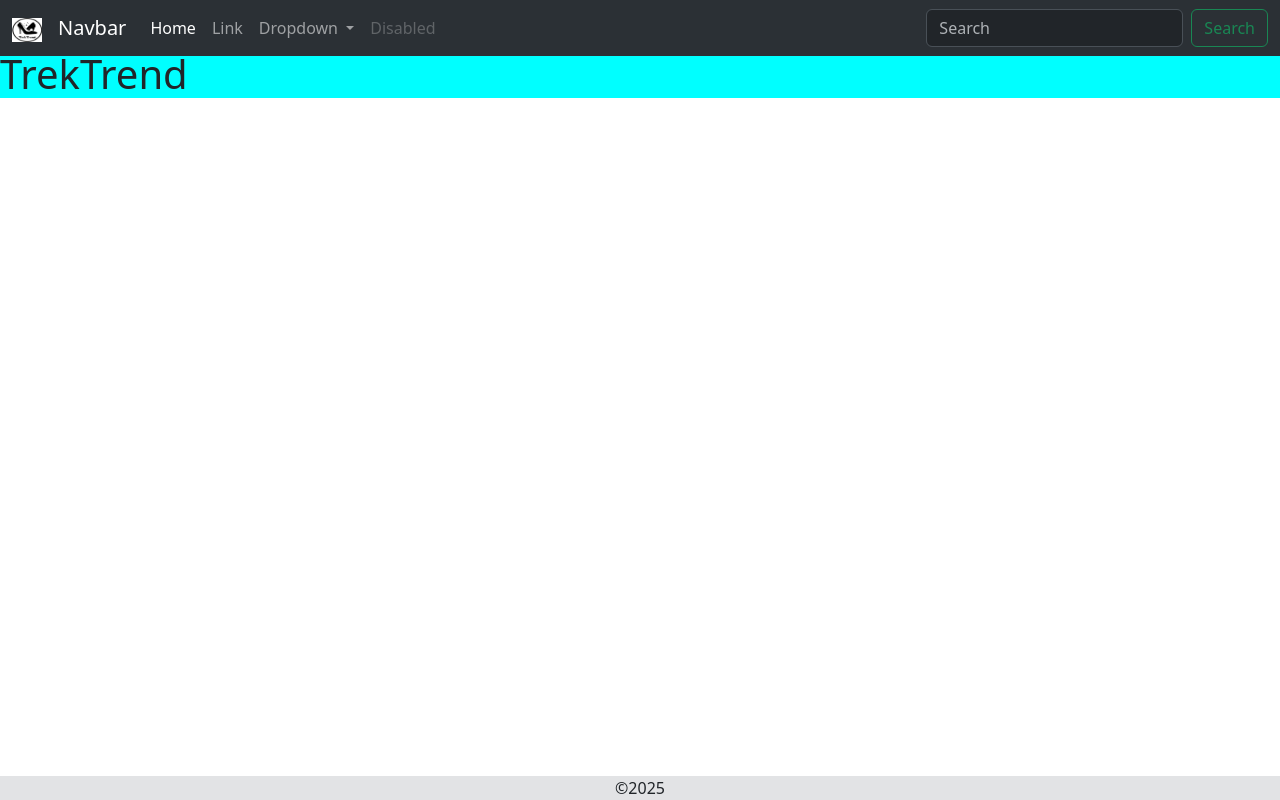
After one commit to CoderShivi/Django-project, a Django app: page /contacts in a window 1280 px wide. The commit adds this page. Run offline with Django 5.2, Linux system fonts and the light colour scheme.

```diff
--- /dev/null
+++ b/shop/mainapp/templates/contacts.html
@@ -0,0 +1,63 @@
+<!DOCTYPE html>
+{% load static %}
+<html lang="en">
+<head>
+    <meta charset="UTF-8">
+    <meta name="viewport" content="width=device-width, initial-scale=1.0">
+    <title>TrekTrend</title>
+    <link href="https://cdn.jsdelivr.net/npm/bootstrap@5.3.3/dist/css/bootstrap.min.css" rel="stylesheet" integrity="sha384-QWTKZyjpPEjISv5WaRU9OFeRpok6YctnYmDr5pNlyT2bRjXh0JMhjY6hW+ALEwIH" crossorigin="anonymous">
+    <link rel="stylesheet" href="{% static 'css/style.css' %}">
+    <link rel="shortcut icon" href="{% static 'images\icons\crop-backremove.ico' %}" type="image/x-icon">
+</head>
+<body>
+    <header>
+        <nav class="navbar navbar-expand-lg bg-body-tertiary"data-bs-theme="dark">
+            <div class="container-fluid">
+                <a class="navbar-brand" href="">
+                    <img src="{% static 'images\logos\Borcelle Shoes.png' %}" alt="Bootstrap" width="30" height="24">
+                  </a>
+              <a class="navbar-brand" href="#">Navbar</a>
+              <button class="navbar-toggler" type="button" data-bs-toggle="collapse" data-bs-target="#navbarSupportedContent" aria-controls="navbarSupportedContent" aria-expanded="false" aria-label="Toggle navigation">
+                <span class="navbar-toggler-icon"></span>
+              </button>
+              <div class="collapse navbar-collapse" id="navbarSupportedContent">
+                <ul class="navbar-nav me-auto mb-2 mb-lg-0">
+                  <li class="nav-item">
+                    <a class="nav-link active" aria-current="page" href="#">Home</a>
+                  </li>
+                  <li class="nav-item">
+                    <a class="nav-link" href="#">Link</a>
+                  </li>
+                  <li class="nav-item dropdown">
+                    <a class="nav-link dropdown-toggle" href="#" role="button" data-bs-toggle="dropdown" aria-expanded="false">
+                      Dropdown
+                    </a>
+                    <ul class="dropdown-menu">
+                      <li><a class="dropdown-item" href="#">Action</a></li>
+                      <li><a class="dropdown-item" href="#">Another action</a></li>
+                      <li><hr class="dropdown-divider"></li>
+                      <li><a class="dropdown-item" href="#">Something else here</a></li>
+                    </ul>
+                  </li>
+                  <li class="nav-item">
+                    <a class="nav-link disabled" aria-disabled="true">Disabled</a>
+                  </li>
+                </ul>
+                <form class="d-flex" role="search">
+                  <input class="form-control me-2" type="search" placeholder="Search" aria-label="Search">
+                  <button class="btn btn-outline-success" type="submit">Search</button>
+                </form>
+              </div>
+            </div>
+          </nav>
+    </header>
+    <main>
+<h1>TrekTrend</h1>
+    </main>
+    <footer class="position-fixed bottom-0 start-0 end-0 text-center bg-secondary-subtle">
+&copy;2025
+    </footer>
+    <script src="https://cdn.jsdelivr.net/npm/bootstrap@5.3.3/dist/js/bootstrap.bundle.min.js" integrity="sha384-YvpcrYf0tY3lHB60NNkmXc5s9fDVZLESaAA55NDzOxhy9GkcIdslK1eN7N6jIeHz" crossorigin="anonymous"></script>
+
+</body>
+</html>
--- a/shop/mainapp/urls.py
+++ b/shop/mainapp/urls.py
@@ -1,6 +1,8 @@
 from django.urls import path
-from.import views # importing the views from the mainapp to access the function
+from .views import homeView, aboutView, contactView # importing the views from the mainapp to access the function
 
 urlpatterns =[
-    path("", views.homeView, name='home')
+    path("",homeView, name='home'),
+    path("about",aboutView,name='about'),
+    path("contacts",contactView, name='contact')
 ]
--- a/shop/mainapp/views.py
+++ b/shop/mainapp/views.py
@@ -18,3 +18,24 @@ def homeView(request):
     }
     template = loader.get_template('home.html')
     return HttpResponse(template.render(context,request))
+
+
+def aboutView(request):
+    context={
+        'name':"Krishna",
+        'student':[
+            "suraj",
+            "shivani",
+            "deepak"
+        ],
+        'slept':True
+    }
+    template = loader.get_template('about.html')
+    return HttpResponse(template.render(context,request))
+
+def contactView(request):
+    context={
+
+    }
+    template = loader.get_template('contacts.html')
+    return HttpResponse(template.render(context,request))
--- /dev/null
+++ b/shop/static/css/style.css
@@ -0,0 +1,18 @@
+*{
+margin: 0;
+padding: 0;
+box-sizing: border-box;
+}
+
+body{
+    header{
+        height: 50px;
+    container-fluid{
+        height: 100%;
+    }
+    }
+    main{
+        background-color: aqua
+
+    }
+}
```
Also changed, not shown: shop/mainapp/templates/about.html (added, +41 -0 lines), shop/mainapp/templates/home.html (+136 -8 lines), shop/static/images/icons/crop-backremove.ico (added), shop/static/images/logos/Borcelle Shoes.png (added), shop/static/images/logos/crop-backremove.png (added), shop/static/images/logos/crop.png (added).
